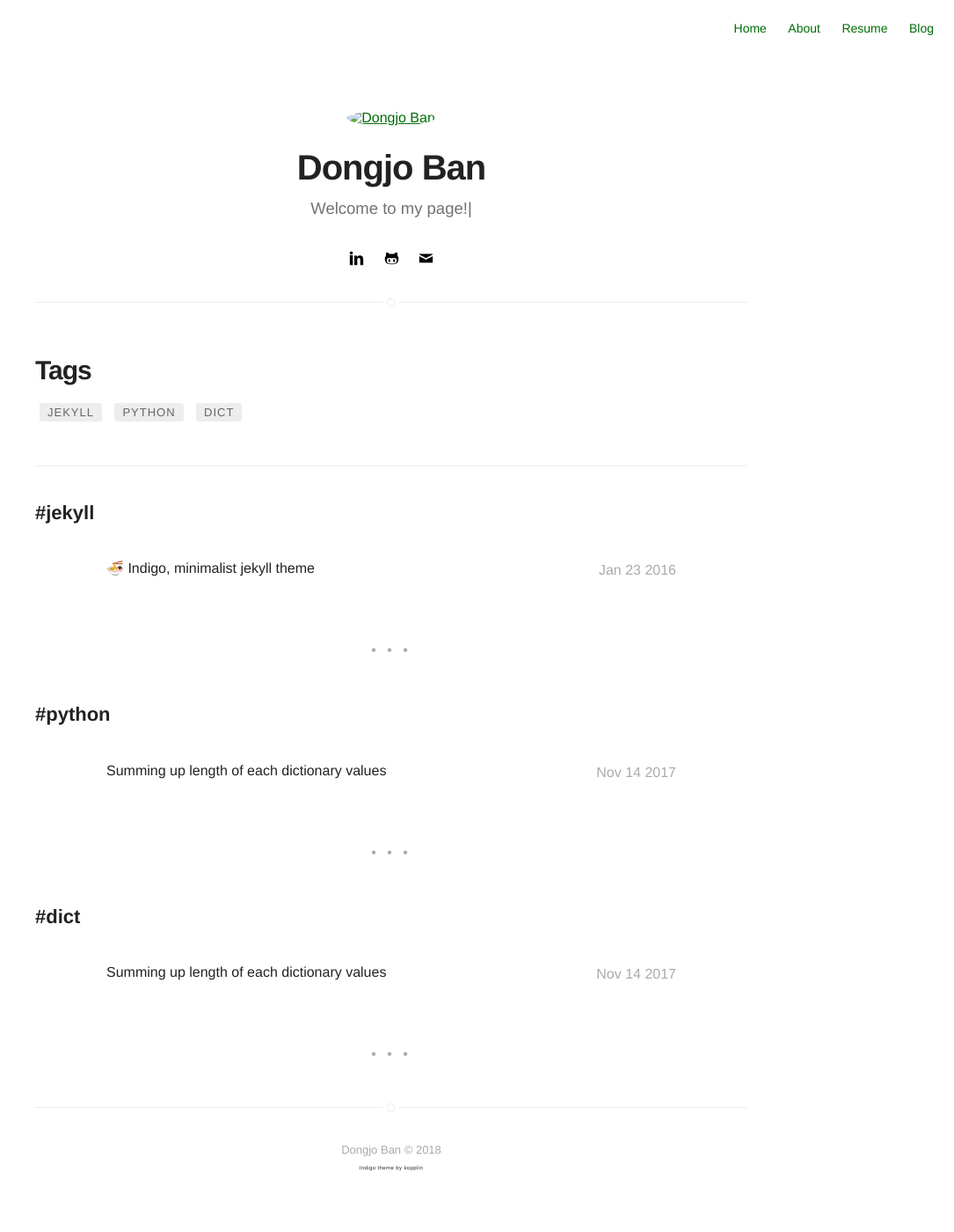
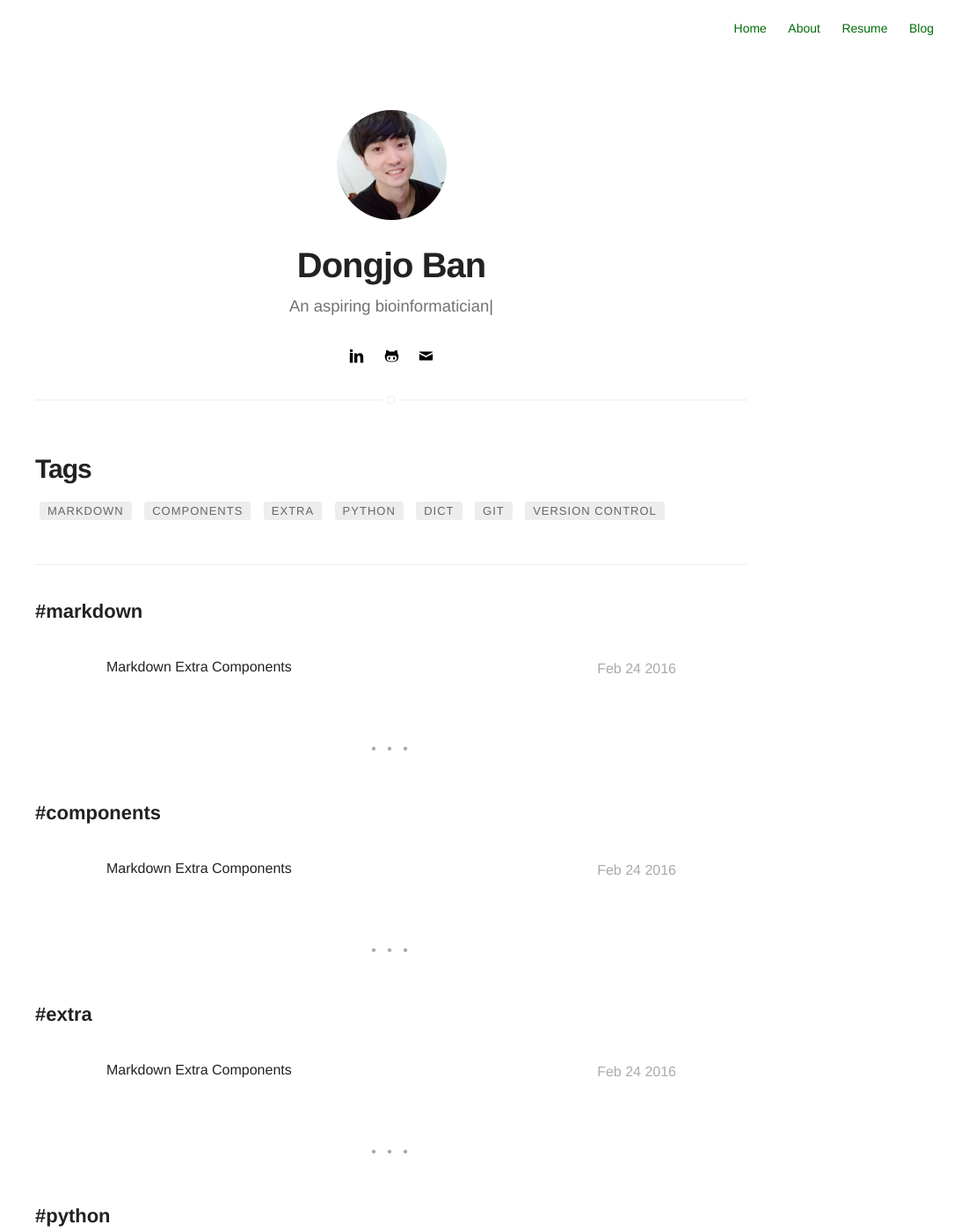
Before and after one commit to djb17/homepage, a Jekyll site: the page built from tags.html, in a window 1280 px wide and 1400 px high. Shown: the whole window at 88% size, without its empty margins (195-1280 px from the left). Built offline with Jekyll 4.4.1, drawn with Linux system fonts in a browser that asks for light colours; emoji names are drawn with the system emoji font; some of the changed text lies outside the part shown.

Commit message:
imported one more blog post; fixed minor errors

```diff
--- a/_config.yml
+++ b/_config.yml
@@ -1,19 +1,19 @@
 # main text of home
 name: Dongjo Ban
-bio: Welcome to my page!
+bio: An aspiring bioinformatician
 
 # twitter summary info
 # description: A blog about technology and stuff related
 
 # if it's an external image, update below for true
 # better with square images
-external-image: true
+external-image: false
 picture: assets/images/profile.jpg
 
 # If you want to include your resume, set to true
 # and specify source (external or local).
 resume: true
-resume-external: true
+resume-external: false
 resume-url: assets/resume/resume.pdf
 
 url: https://dongjoban17.github.io
@@ -50,7 +50,7 @@ authors:
     dongjo:
         name: Dongjo Ban
         bio: An aspiring bioinformatician
-        external-image: true
+        external-image: false
         picture: assets/images/profile.jpg
 
 # do you want a larger site? change the option below
--- a/_includes/header.html
+++ b/_includes/header.html
@@ -10,16 +10,20 @@
                 <img class="selfie" alt="{{ site.name }}" src="{% if site.external-image %}{{ site.picture }}{% else %}{{ site.url }}/{{ site.picture }}{% endif %}" />
             </a>
         {% else %}
-            <span class="link">
+            <a class="link">
                 <img class="selfie" alt="{{ site.name }}" src="{% if site.external-image %}{{ site.picture }}{% else %}{{ site.url }}/{{ site.picture }}{% endif %}" />
-            </span>
+            </a>
         {% endif %}
 
-        <h1 class="title">{{ site.name }}</h1>
-        <h2 class="description">
-            <span style="color:#727272;">{{ site.bio }}</span><span class="blinking">|</span>
-        </h2>
-
+        {% if page.title == "Blog" %}
+            <h1 class="title">Dongjo's Notes</h1>
+            <h2 class="description" style="color:#727272;">Things I may refer back to in the future...<span class="blinking">|</span></h2>
+        {% else %}
+            <h1 class="title">{{ site.name }}</h1>
+            <h2 class="description">
+                <span style="color:#727272;">{{ site.bio }}</span><span class="blinking">|</span>
+            </h2>
+        {% endif %}
         {% include social-links.html %}
     </header>
 {% endif %}
--- a/_posts/2015-02-24-markdown-extra-components.markdown
+++ b/_posts/2015-02-24-markdown-extra-components.markdown
@@ -12,7 +12,7 @@ category: blog
 author: jamesfoster
 description: Markdown summary with different options
 # jemoji: '<img class="emoji" title=":ramen:" alt=":ramen:" src="https://assets.github.com/images/icons/emoji/unicode/1f35c.png" height="20" width="20" align="absmiddle">'
-published: false
+
 ---
 
 ## Summary:
--- a/_posts/2016-01-23-indigo-jekyll-theme.markdown
+++ b/_posts/2016-01-23-indigo-jekyll-theme.markdown
@@ -11,6 +11,7 @@ description: "This is a simple and minimalist template for Jekyll for those who
 category: project
 author: johndoe
 externalLink: false
+published: false
 ---
 
 ![Screenshot](https://raw.githubusercontent.com/sergiokopplin/indigo/gh-pages/assets/screen-shot.png)
```
Also changed, not shown: _posts/2017-11-14-python-sum-dict-val.markdown (+3 -5 lines), _posts/2017-12-18-git-merging-master-dev.markdown (added, +26 -0 lines), 11 other files.
